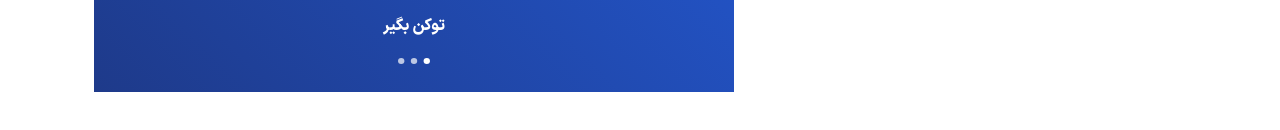
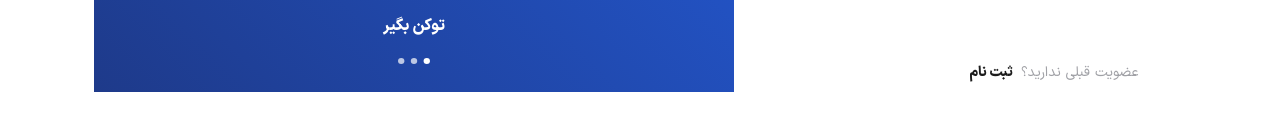
Before and after one commit to alirezahoseini/login-form-reactjs, a React (Vite) app: page / in a window 1280 px wide. Shown: the part 528-658 px from the top of the page. Built offline with nearby package versions, Linux system fonts and the light colour scheme.

Commit message:
Created switch in forms button

```diff
--- /dev/null
+++ b/src/components/SwitchInFormsButton/SwitchInFormsButton.jsx
@@ -0,0 +1,11 @@
+import { Link } from "react-router-dom";
+
+// eslint-disable-next-line react/prop-types
+export default function SwitchInFormsButton({desc = 'حساب کاربری ندارید؟', title = "ثبت نام", path = "/signin"}) {
+  return (
+    <Link to={path} className="text-sm flex items-center gap-2 justify-center mt-16 hover:!text-blue-600">
+        <span className="text-[#A0A1A6]">{desc}</span>
+        <strong className="text-[#1C1C1C]">{title}</strong>
+    </Link>
+  )
+}
--- a/src/components/loginForm/LoginForm.jsx
+++ b/src/components/loginForm/LoginForm.jsx
@@ -8,6 +8,7 @@ import NormalInput from '../NormalInput/NormalInput'
 import RememberCheckbox from "../../components/RememberCheckbox/RememberCheckbox"
 import SubmitButton from '../SubmitButton/SubmitButton'
 import ContinueWithGoogleButton from '../ContinueWithGoogleButton/ContinueWithGoogleButton'
+import SwitchInFormsButton from '../SwitchInFormsButton/SwitchInFormsButton'
 
 export default function LoginForm() {
 
@@ -32,6 +33,7 @@ export default function LoginForm() {
           </div>
           <SubmitButton title='ورود' />
           <ContinueWithGoogleButton title='ورود با گوگل' />
+          <SwitchInFormsButton desc='عضویت قبلی ندارید؟' title='ثبت نام' path='/signin' />
         </Form>
       </Formik>
       <form>
```
